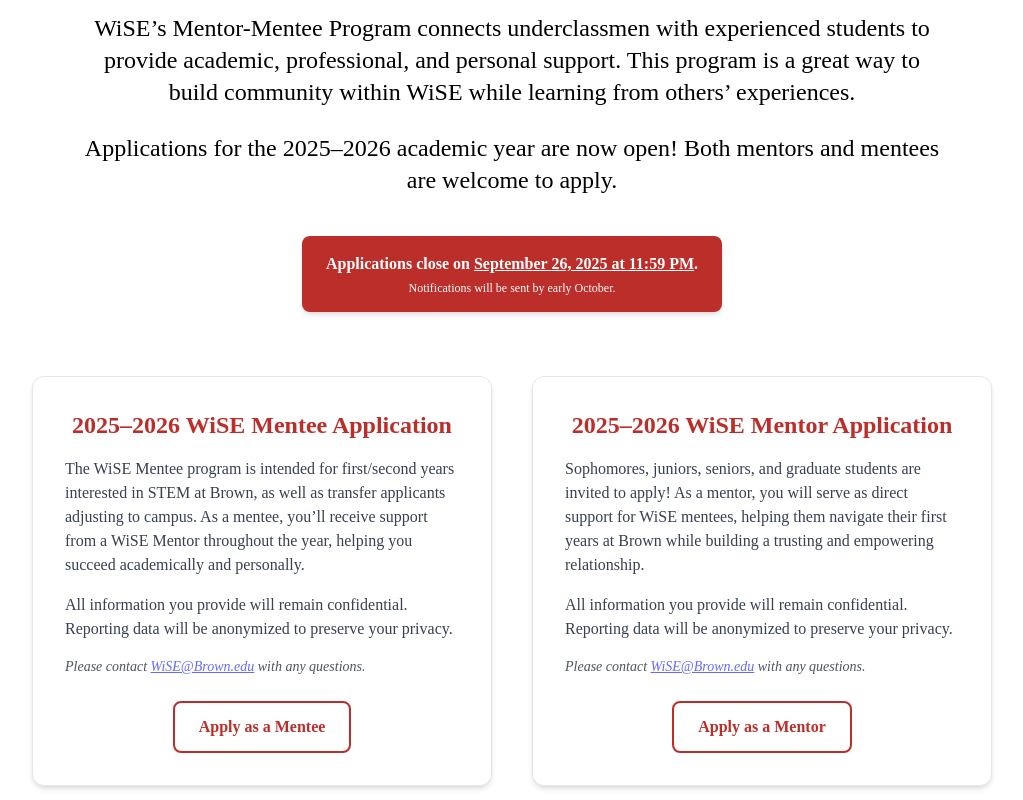
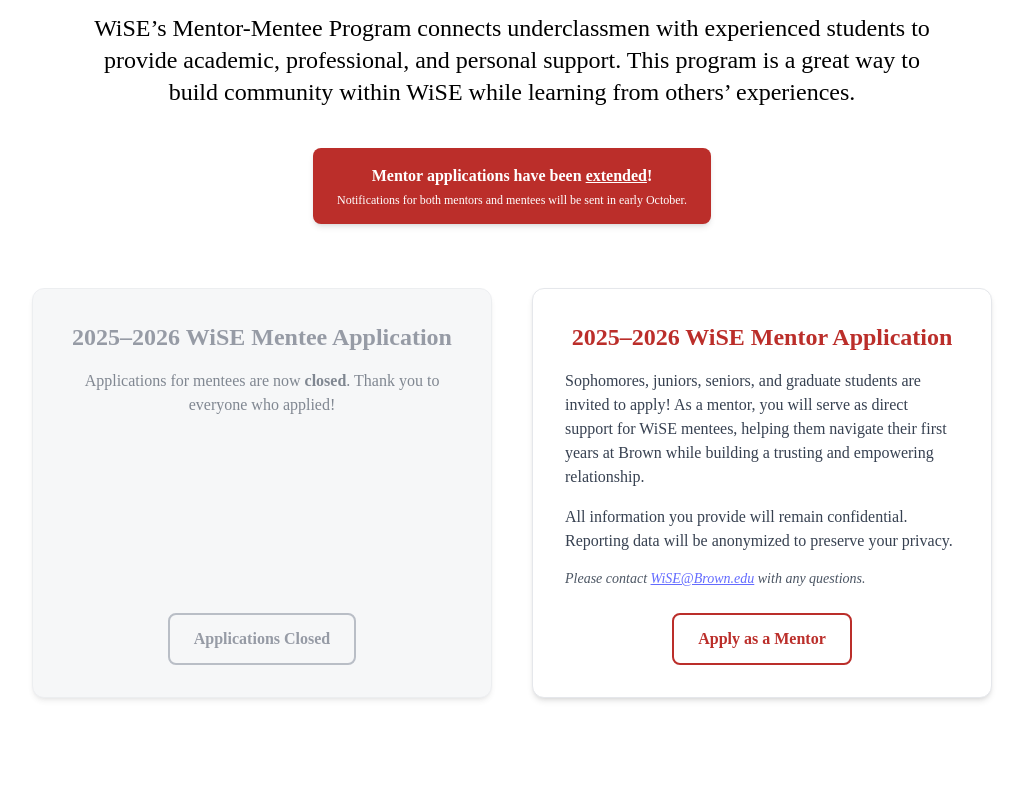
Before and after one commit to danidedona/wise-react-app, a React (Vite) app: page /mentormentee in a window 1280 px wide. Shown: the part 320-1120 px from the top of the page, without its empty margins (128-1151 px from the left). Built offline with nearby package versions, Linux system fonts and the light colour scheme.

Commit message:
feat: mentee apps closed and mentor extended

```diff
--- a/src/pages/mentormentee.jsx
+++ b/src/pages/mentormentee.jsx
@@ -22,71 +22,45 @@
           program is a great way to build community within WiSE while learning
           from others’ experiences.
         </p>
-
-        <p>
-          Applications for the {new Date().getFullYear()}–
-          {new Date().getFullYear() + 1} academic year are now open! Both
-          mentors and mentees are welcome to apply.
-        </p>
       </div>
 
       {/* Deadline Notice */}
       <div className="max-w-2xl mx-auto bg-red text-white text-center rounded-lg py-4 px-6 mt-10 shadow-md">
         <p className="text-sm sm:text-base font-semibold">
-          Applications close on{" "}
-          <span className="underline">September 26, 2025 at 11:59 PM</span>.
+          Mentor applications have been{" "}
+          <span className="underline">extended</span>!
         </p>
         <p className="text-xs mt-1">
-          Notifications will be sent by early October.
+          Notifications for both mentors and mentees will be sent in early
+          October.
         </p>
       </div>
 
       {/* Application Sections */}
       <div className="max-w-5xl mx-auto mt-16 px-4 grid grid-cols-1 md:grid-cols-2 gap-10">
-        {/* Mentee Application */}
-        <div className="bg-white border border-gray-200 shadow-md rounded-xl p-8 flex flex-col justify-between">
+        {/* Mentee Application (Closed) */}
+        <div className="bg-gray-100 border border-gray-200 shadow-md rounded-xl p-8 flex flex-col justify-between opacity-70">
           <div>
             <h2
-              className="text-2xl font-bold text-red mb-4 text-center"
+              className="text-2xl font-bold text-gray-500 mb-4 text-center"
               style={{ fontFamily: "'Lora', serif" }}
             >
               2025–2026 WiSE Mentee Application
             </h2>
-            <p className="text-sm sm:text-base text-gray-700 mb-4 leading-relaxed">
-              The WiSE Mentee program is intended for first/second years
-              interested in STEM at Brown, as well as transfer applicants
-              adjusting to campus. As a mentee, you’ll receive support from a
-              WiSE Mentor throughout the year, helping you succeed academically
-              and personally.
-            </p>
-            <p className="text-sm sm:text-base text-gray-700 mb-4 leading-relaxed">
-              All information you provide will remain confidential. Reporting
-              data will be anonymized to preserve your privacy.
-            </p>
-            <p className="text-sm text-gray-600 italic">
-              Please contact{" "}
-              <a
-                href="mailto:WiSE@Brown.edu"
-                className="underline hover:text-red"
-              >
-                WiSE@Brown.edu
-              </a>{" "}
-              with any questions.
+            <p className="text-sm sm:text-base text-gray-600 mb-4 leading-relaxed text-center">
+              Applications for mentees are now{" "}
+              <span className="font-semibold">closed</span>. Thank you to
+              everyone who applied!
             </p>
           </div>
           <div className="text-center mt-6">
-            <a
-              href="https://forms.gle/JqSuV6TqTbUpv6Eg8"
-              target="_blank"
-              rel="noopener noreferrer"
-              className="inline-block border-2 border-red text-red font-semibold px-6 py-3 rounded-lg transition-colors duration-300 hover:bg-red hover:text-white"
-            >
-              Apply as a Mentee
-            </a>
+            <span className="inline-block border-2 border-gray-400 text-gray-500 font-semibold px-6 py-3 rounded-lg cursor-not-allowed">
+              Applications Closed
+            </span>
           </div>
         </div>
 
-        {/* Mentor Application */}
+        {/* Mentor Application (Still Open) */}
         <div className="bg-white border border-gray-200 shadow-md rounded-xl p-8 flex flex-col justify-between">
           <div>
             <h2
```
